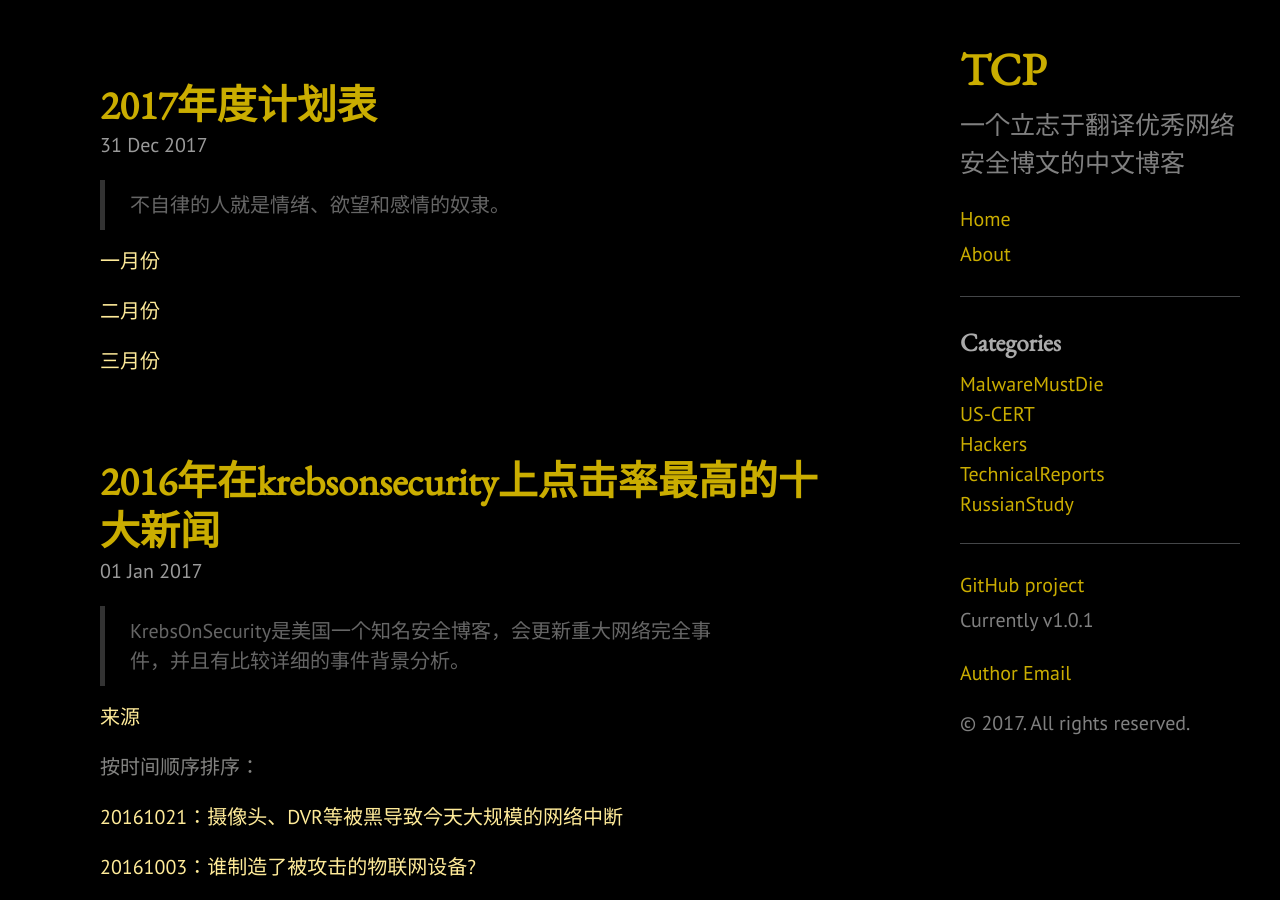
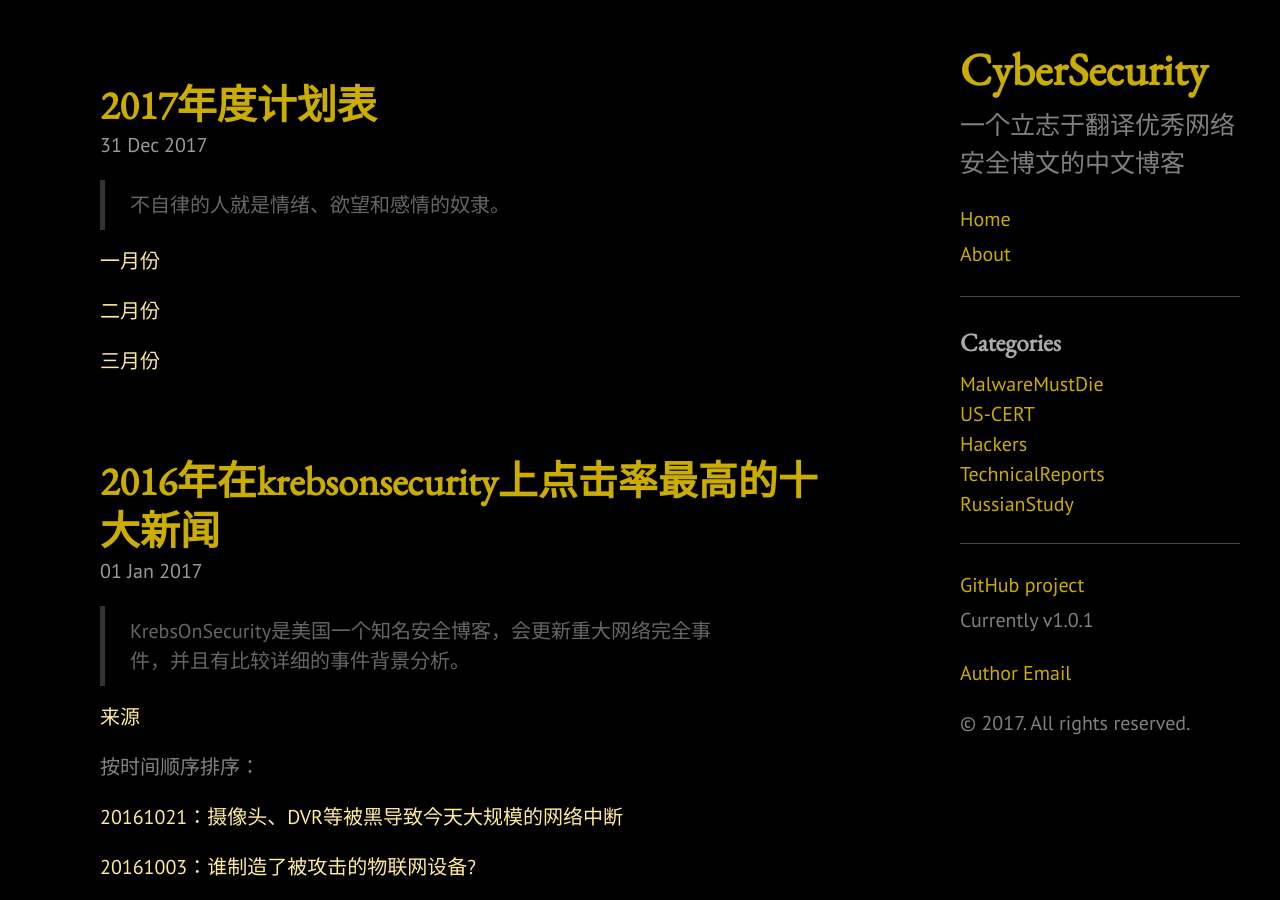
Before and after one commit to jesseei/jesseei.github.io, a Jekyll site: the page built from index.html, in a window 1280 px wide and 900 px high. Built offline with Jekyll 4.4.1, drawn with Linux system fonts in a browser that asks for light colours; the list of posts is cut into pages by our own code.

Commit message:
Update _config.yml

```diff
--- a/_config.yml
+++ b/_config.yml
@@ -8,7 +8,7 @@ highlighter:      rouge
 permalink:        pretty
 
 # Setup
-title:            TCP
+title:            CyberSecurity
 tagline:          cybersecurity blog
 description:      "一个立志于翻译优秀网络安全博文的中文博客"
 url:              https://jesseei.github.io
```
